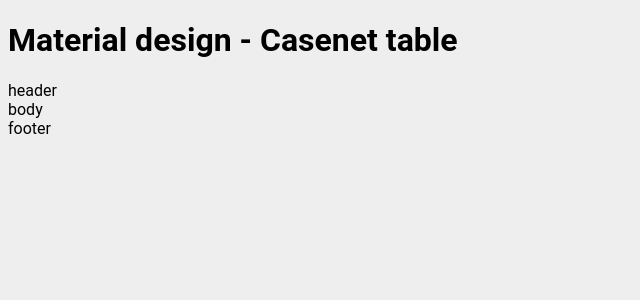
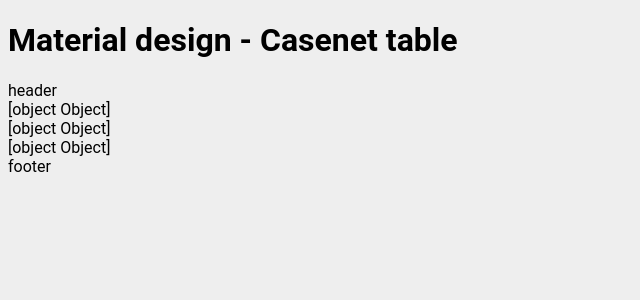
Before and after one commit to GTTo/md-casenet-table, an Angular app: page / in a window 1280 px wide. Shown: the top 300 px of the page, without its empty margins (0-640 px from the left). Built offline with nearby package versions, Linux system fonts and the light colour scheme; a small style sheet from the web is missing.

Commit message:
Basic cn-table-row component

```diff
--- a/src/app/app.component.html
+++ b/src/app/app.component.html
@@ -2,4 +2,4 @@
   {{title}}
 </h1>
 
-<cn-table></cn-table>
+<cn-table [data]="data"></cn-table>
--- a/src/app/app.component.ts
+++ b/src/app/app.component.ts
@@ -7,4 +7,14 @@ import { Component } from '@angular/core';
 })
 export class AppComponent {
   title = 'Material design  - Casenet table';
+  data: any[];
+
+  constructor() {
+    this.data = [
+      {name: 'Spain', capital: 'Madrid', language: 'Spanish', domain: 'es' },
+      {name: 'Czech Republic', capital: 'Prague', language: 'Czech', domain: 'cz' },
+      {name: 'France', capital: 'Paris', language: 'French', domain: 'fr' }
+    ];
+
+  }
 }
--- a/src/app/app.module.ts
+++ b/src/app/app.module.ts
@@ -5,11 +5,14 @@ import { HttpModule } from '@angular/http';
 
 import { AppComponent } from './app.component';
 import { CnTableComponent } from './cn-table/cn-table.component';
+import { CnTableRowComponent } from './cn-table-row/cn-table-row.component';
+import { CnTableCellComponent } from './cn-table-cell/cn-table-cell.component';
 
 @NgModule({
   declarations: [
     AppComponent,
-    CnTableComponent
+    CnTableComponent,
+    CnTableRowComponent
   ],
   imports: [
     BrowserModule,
--- /dev/null
+++ b/src/app/cn-table-row/cn-table-row.component.html
@@ -0,0 +1,3 @@
+<div class="cn-table-row">
+  {{row}}
+</div>
--- /dev/null
+++ b/src/app/cn-table-row/cn-table-row.component.ts
@@ -0,0 +1,17 @@
+import {Component, Input, OnInit} from '@angular/core';
+
+@Component({
+  selector: 'cn-table-row',
+  templateUrl: './cn-table-row.component.html',
+  styleUrls: ['./cn-table-row.component.css']
+})
+export class CnTableRowComponent implements OnInit {
+
+  @Input() row: any;
+
+  constructor() { }
+
+  ngOnInit() {
+  }
+
+}
--- a/src/app/cn-table/cn-table.component.html
+++ b/src/app/cn-table/cn-table.component.html
@@ -1,5 +1,7 @@
 <div class="cn-table">
   <div>header</div>
-  <div>body</div>
+  <div *ngFor="let row of data">
+      <cn-table-row [row]="row"></cn-table-row>
+  </div>
   <div>footer</div>
 </div>
--- a/src/app/cn-table/cn-table.component.ts
+++ b/src/app/cn-table/cn-table.component.ts
@@ -1,4 +1,4 @@
-import { Component, OnInit } from '@angular/core';
+import {Component, Input, OnInit} from '@angular/core';
 
 @Component({
   selector: 'cn-table',
@@ -7,6 +7,8 @@ import { Component, OnInit } from '@angular/core';
 })
 export class CnTableComponent implements OnInit {
 
+  @Input() data: any[];
+
   constructor() { }
 
   ngOnInit() {
```
Also changed, not shown: src/app/cn-table-row/cn-table-row.component.css (added), 1 other file (tests, documents, lock files or other folders).
